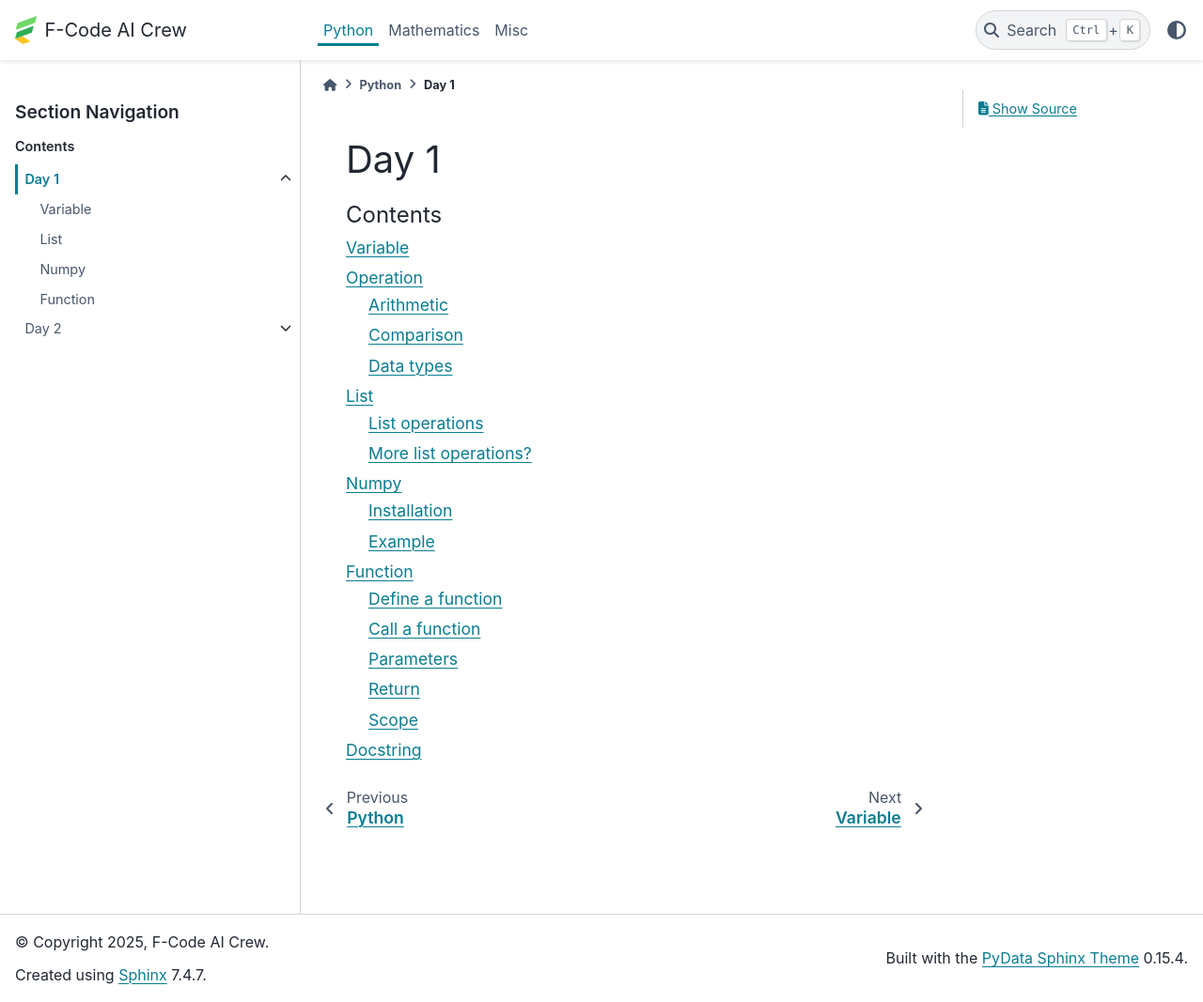
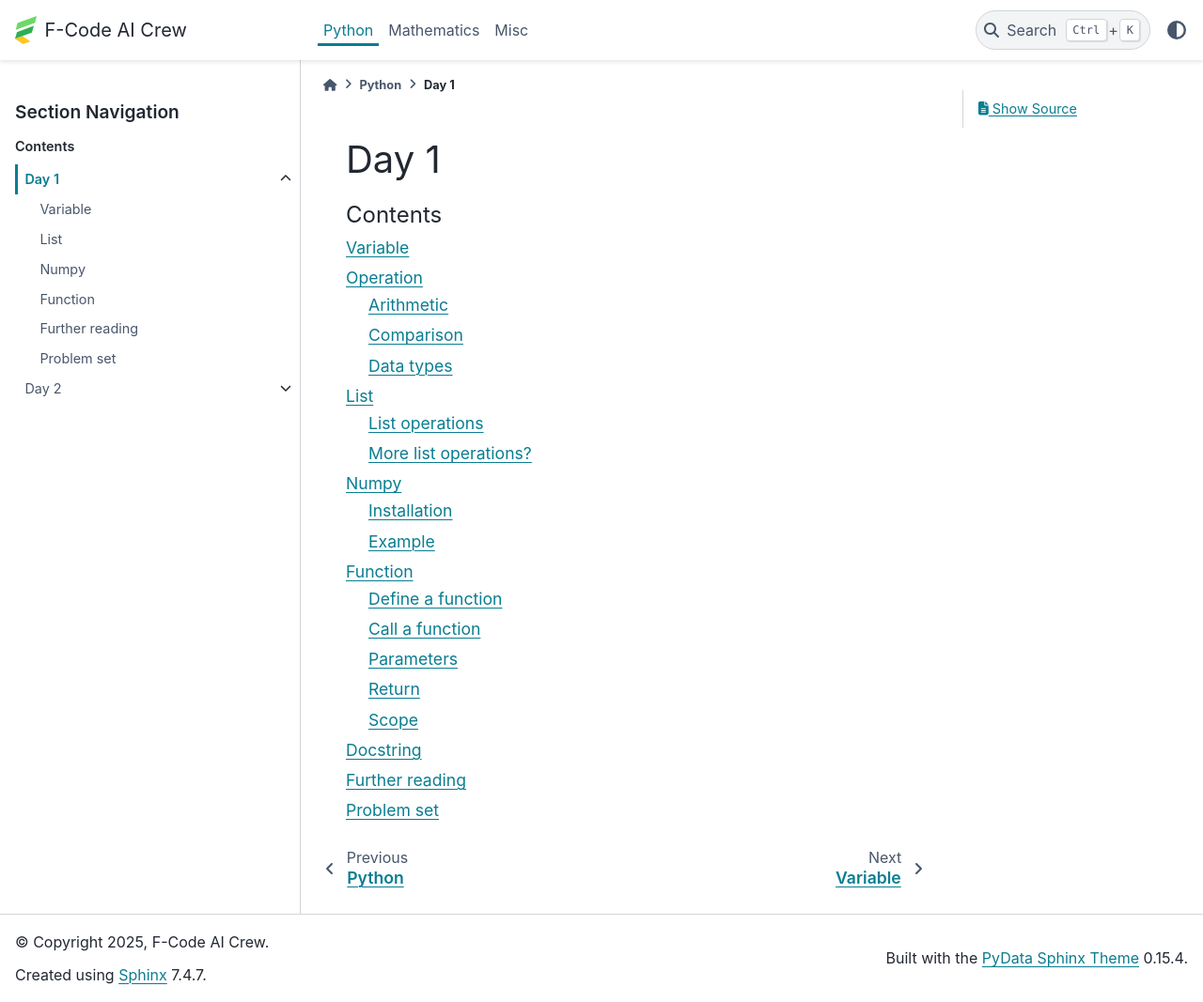
Before and after one commit to F-Code-AI-Crew/Training, a Sphinx documentation site: the page built from docs/python_docs/day_01/index.rst, in a window 1280 px wide and 1067 px high. Shown: the whole window at 94% size. Built offline with Sphinx 7.4.7 and the PyData theme 0.15.4, drawn with Linux system fonts in a browser that asks for light colours.

Commit message:
docs(lesson/python/day 1): add further reading section and problem set placeholder

```diff
--- /dev/null
+++ b/docs/python_docs/day_01/further.rst
@@ -0,0 +1,5 @@
+Further reading
+------------------
+
+* `A Deep Dive into Python Stack Frames <https://youtu.be/smiL_aV1SOc>`_
+* `Python scope and the LEGB rule <https://realpython.com/python-scope-legb-rule/>`_
--- a/docs/python_docs/day_01/index.rst
+++ b/docs/python_docs/day_01/index.rst
@@ -9,3 +9,5 @@ Day 1
     list
     numpy
     function
+    further
+    pset
--- /dev/null
+++ b/docs/python_docs/day_01/pset.rst
@@ -0,0 +1,4 @@
+Problem set
+-------------
+
+TBU
```
